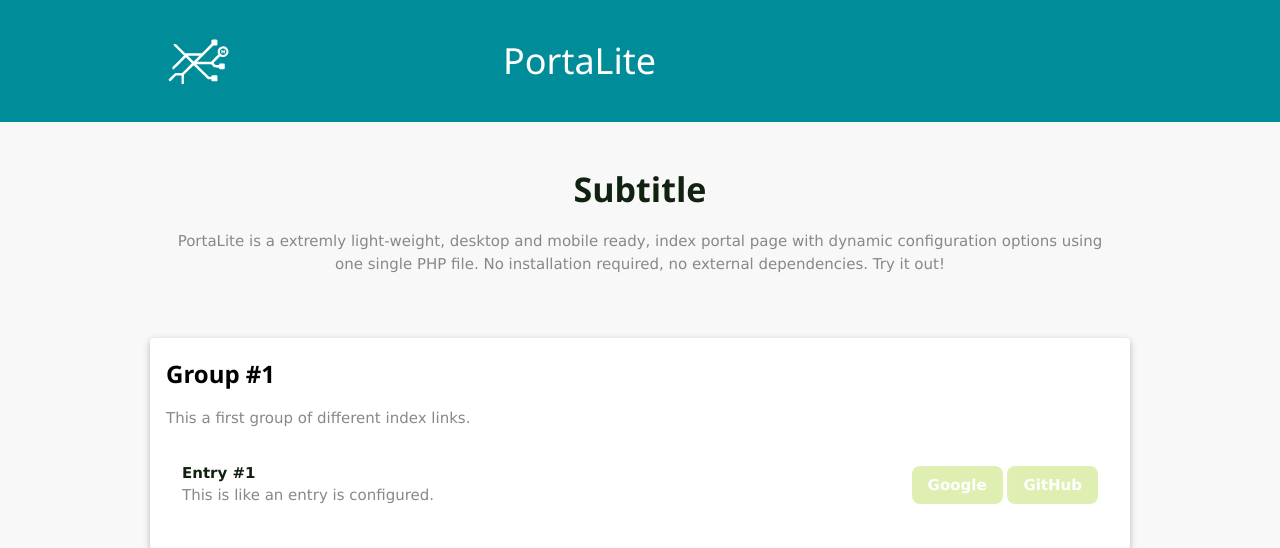
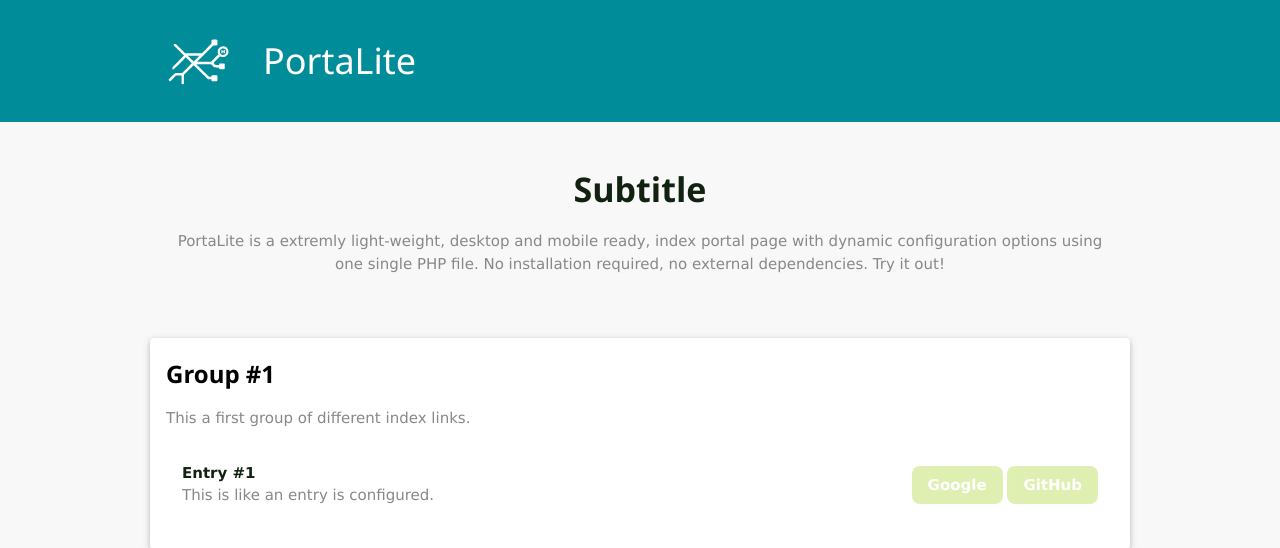
Before and after one commit to sebastianknopf/portalite, a PHP site: page / in a window 1280 px wide. Shown: the top 548 px of the page. Run offline with PHP 8.4, Linux system fonts and the light colour scheme.

Commit message:
fixed left bound title

```diff
--- a/public/index.php
+++ b/public/index.php
@@ -41,21 +41,14 @@ $logoHeight = $logo === null ? null : pl_get($logo, 'height');
       color: <?= pl_config('index.colors.text.textOnAccent', '#ffffff') ?>;
     }
 
+    .header-content {
+      display: flex;
+      align-items: center;
+    }
+
     @media (max-width: 600px) {
       .header-content {
-        display: flex;
         flex-direction: column;
-        align-items: center;
-        text-align: center;
-      }
-
-      .header-content::before,
-      .header-content::after {
-        display: none;
-      }
-
-      .header-content .w3-cell {
-        display: block;
         text-align: center;
       }
     }
@@ -63,15 +56,15 @@ $logoHeight = $logo === null ? null : pl_get($logo, 'height');
   </head>
   <body class="w3-secondary">
     <header class="w3-padding-16 w3-primary">
-      <div class="w3-content w3-cell-row header-content">
+      <div class="w3-content header-content">
         <?php if ($logo !== null): ?>
-				<div class="w3-cell w3-cell-middle w3-padding">
+				<div class="w3-padding">
 					<img src="<?= pl_get($logo, 'url') ?>"
           <?php if ($logoWidth !== null): ?> width="<?= $logoWidth ?>"<?php endif; ?>
           <?php if ($logoHeight !== null): ?> height="<?= $logoHeight ?>"<?php endif; ?> />
 				</div>
         <?php endif; ?>
-				<div class="w3-cell w3-cell-middle w3-padding">
+				<div class="w3-padding">
 					<h1><?= pl_config('index.title', 'PortaLite') ?></h1>
 				</div>
 			</div>
```
